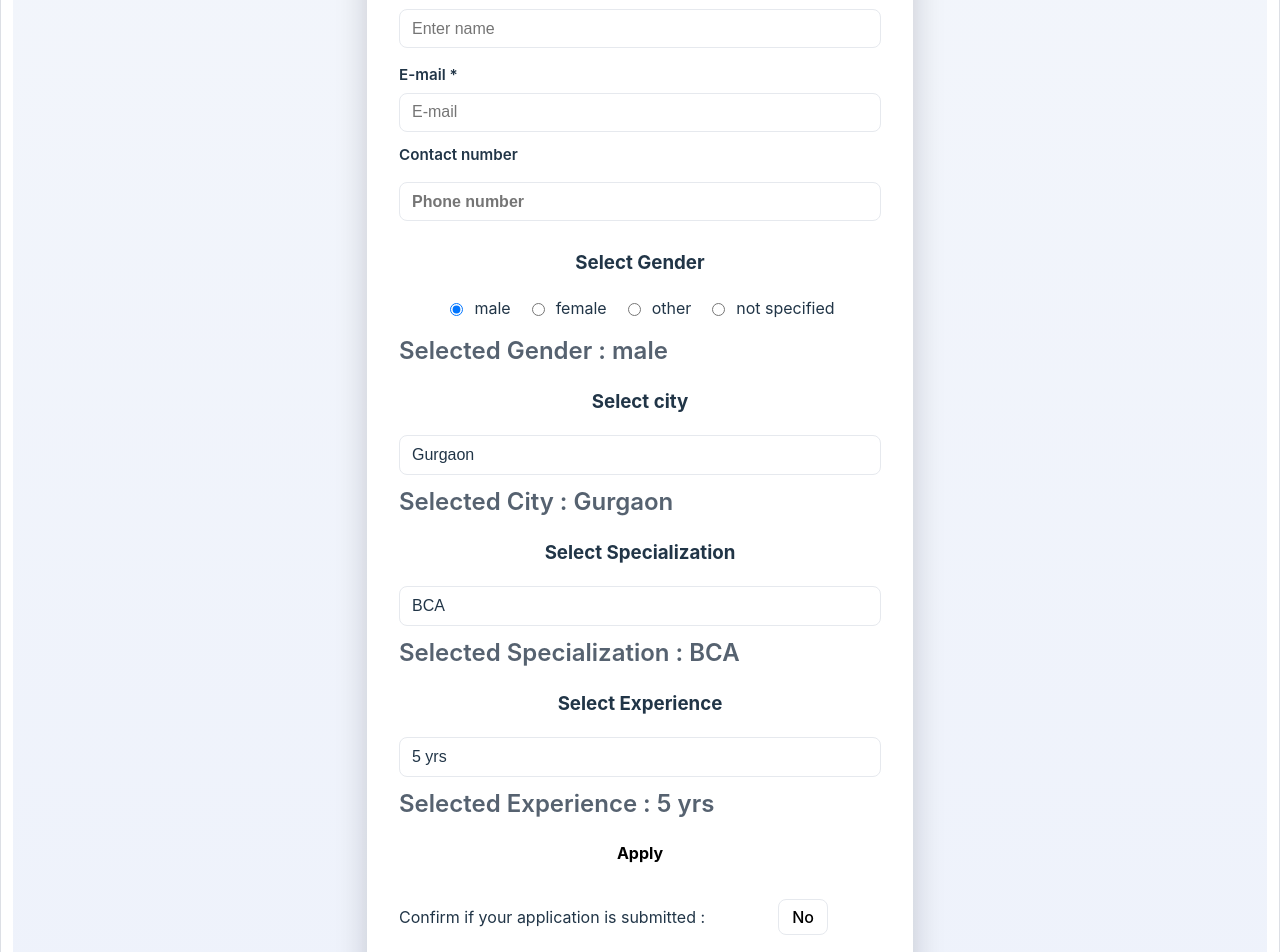
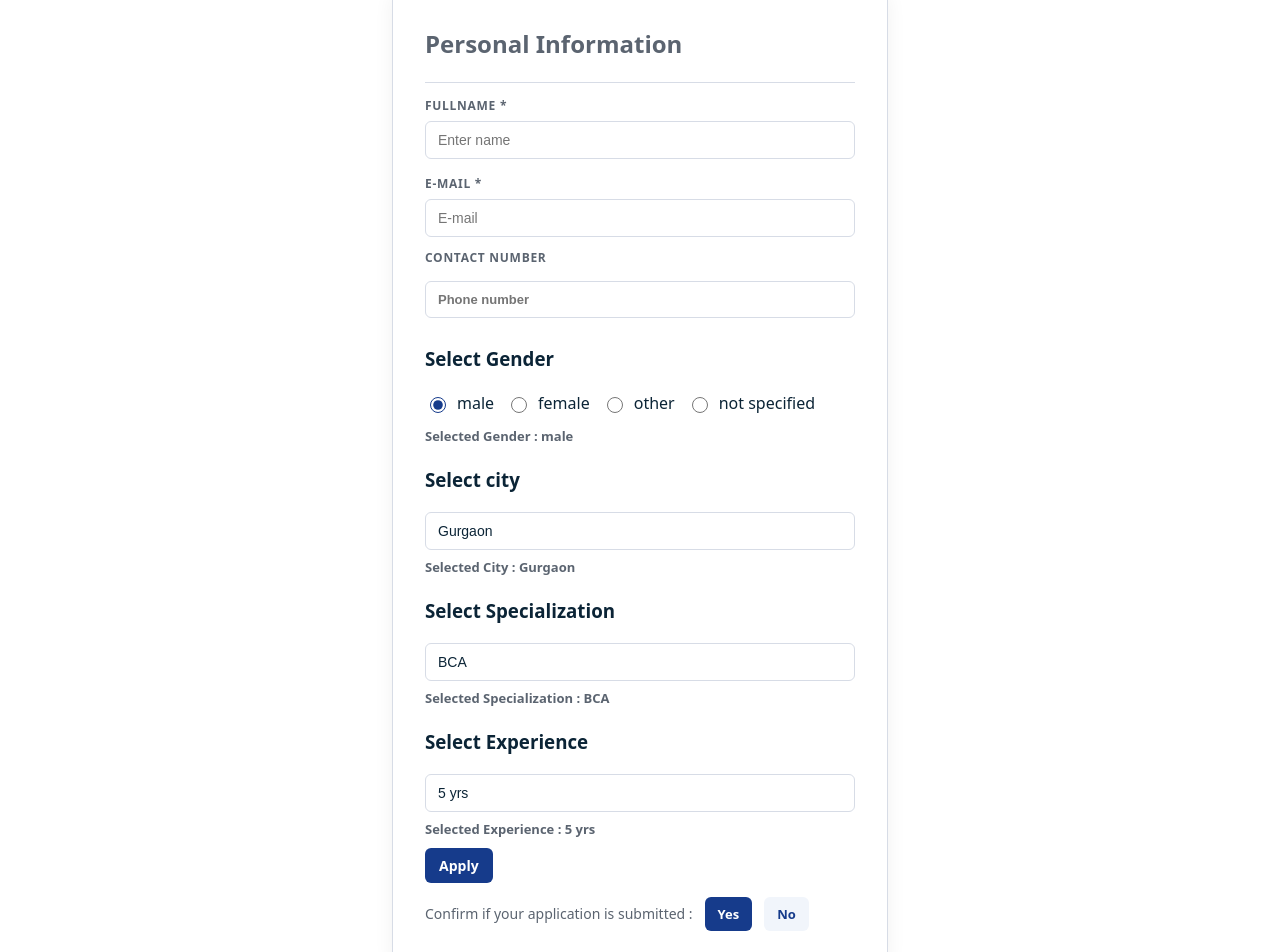
Before and after one commit to Kaushiki-Kesarwani/job-form-project, a React (Vite) app: page / in a window 1280 px wide. Shown: the part 280-1232 px from the top of the page. Built offline with nearby package versions, Linux system fonts and the light colour scheme.

Commit message:
add new css

```diff
--- a/src/App.css
+++ b/src/App.css
@@ -1,225 +1,51 @@
+
 :root{
-  --page-gradient-1: #f3f6fb;
-  --page-gradient-2: #eef2fb;
-  --card-bg: #ffffff;
-  --muted: #566270;
-  #root {
-    max-width: 1280px;
-    margin: 0 auto;
-    padding: 2rem;
-    text-align: center;
+
+  /* App-specific styles (container, form, buttons) */
+  .container{
+    background: var(--card-bg);
+    border-radius: calc(var(--radius) * 1.25);
+    padding: 28px 32px;
+    box-shadow: 0 6px 20px rgba(11,18,28,0.06);
+    border: 1px solid var(--border);
+    box-sizing: border-box;
   }
 
-  .gen {
-    display: flex;
-    gap: 4em;
-    justify-content: center;
-  }
+  h1{ margin: 0 0 6px 0; font-size:20px; color:var(--text); font-weight:700; text-align:left; }
+  h4{ margin:0 0 16px 0; color:var(--muted); font-weight:500; text-align:left; }
+  #heading{ text-align:left; margin-top:8px; color:var(--muted); }
+  .container hr{ border:0; height:1px; background:var(--border); margin:14px 0; }
 
-  .h2 {
-    margin-bottom: 5rem;
-  }
+  .user-details{ display:flex; gap:16px; flex-wrap:wrap; margin-bottom:12px; }
+  .info{ flex:1 1 220px; min-width:200px; display:flex; flex-direction:column; gap:6px; }
+  .name, .label{ text-align:left; color:var(--muted); font-weight:700; font-size:12px; text-transform:uppercase; letter-spacing:0.06em; }
+  .detail{ width:100%; box-sizing:border-box; padding:10px 12px; border-radius:var(--radius); border:1px solid var(--border); background:var(--input-bg); font-size:14px; color:var(--text); }
+  .select{ width:100%; box-sizing:border-box; padding:10px 12px; border-radius:var(--radius); border:1px solid var(--border); background:var(--input-bg); font-size:14px; color:var(--text); appearance:none; padding-right:36px; }
+  .num{ width:100%; }
 
-  .select {
-    width: 15vw;
-    height: 5vh;
-    font-size: large;
-    margin-left: auto;
-  }
+  input[type="radio"]{ accent-color: var(--accent); width:16px; height:16px; }
+  .gen{ display:flex; gap:12px; align-items:center; margin:8px 0 12px 0; }
+  .gen div{ display:flex; align-items:center; gap:8px; }
+  .h2{ margin:8px 0; color:var(--muted); font-weight:700; text-align:left; font-size:13px; }
 
-  .btn {
-    background-color: royalblue;
-  }
+  .detail:focus, .select:focus{ outline:none; box-shadow:0 0 0 4px rgba(22,59,139,0.06); border-color:var(--accent); }
 
-  .btn:focus {
-    background-color: rgb(9, 163, 9);
-  }
+  .btn{ display:inline-block; background:var(--accent); color:#fff; border:none; padding:8px 14px; border-radius:6px; cursor:pointer; font-weight:600; font-size:14px; box-shadow:none; transition:background .12s ease, transform .08s ease; }
+  .btn:hover{ background:#0f3578; transform:translateY(-1px); }
+  .btn:focus{ box-shadow:0 0 0 4px rgba(22,59,139,0.06); outline:none; }
 
-  .newbtn {
-    :root{
-      --page-gradient-1: #06b6d4;
-      --page-gradient-2: #2563eb;
-      --card-bg: #ffffff;
-      --muted: #6b7280;
-      --accent: #2563eb;
-      --accent-2: #10b981;
-      --input-bg: #f8fafc;
-      --text: #0f1724;
-      --radius: 12px;
-    }
-  }
+  .newbtn{ display:flex; gap:12px; align-items:center; margin-top:14px; flex-wrap:wrap; }
+  .newbtn p{ margin:0; color:var(--muted); font-size:14px; }
+  .newbtn button{ padding:7px 12px; border-radius:6px; cursor:pointer; border:1px solid var(--border); background:#fff; color:var(--text); font-weight:600; font-size:13px; }
+  .newbtn button:first-of-type{ background:var(--accent); color:#fff; border-color:transparent; }
+  .newbtn button:first-of-type:hover{ background:#0f3578; }
+  .newbtn button:nth-of-type(2){ background:#f1f5fb; color:var(--accent); border-color:transparent; }
+  .newbtn button:nth-of-type(2):hover{ background:#e6eefc; color:#0f3578; }
+  .newbtn button:focus{ outline:none; box-shadow:0 0 0 4px rgba(22,59,139,0.06); }
 
-    /* page layout */
-    html,body,#root{
-      height: 100%;
-      margin: 0;
-      font-family: Inter, ui-sans-serif, system-ui, -apple-system, 'Segoe UI', Roboto, 'Helvetica Neue', Arial;
-    }
 
-    body{
-      background: linear-gradient(180deg, var(--page-gradient-1) 0%, var(--page-gradient-2) 100%);
-      display: flex;
-      align-items: center;
-      justify-content: center;
-      padding: 2rem;
-    }
+  .bg{ background:var(--input-bg); }
 
-    /* card */
-    .container{
-      width: 100%;
-      max-width: 980px;
-      background: var(--card-bg);
-      border-radius: var(--radius);
-      padding: 2rem;
-      box-shadow: 0 12px 30px rgba(2,6,23,0.18);
-      box-sizing: border-box;
-    }
-
-    /* header */
-    h1{
-      margin: 0 0 0.25rem 0;
-      font-size: 1.6rem;
-      color: var(--text);
-    }
-
-    h4{
-      margin: 0 0 1.2rem 0;
-      color: var(--muted);
-      font-weight: 500;
-    }
-
-    #heading{
-      text-align: left;
-      color: var(--text);
-      margin-top: 0.6rem;
-    }
-
-    .container hr{
-      border: 0;
-      height: 1px;
-      background: #eef2f7;
-      margin: 0.6rem 0 1rem 0;
-    }
-
-    /* form layout */
-    .user-details{
-      display: flex;
-      gap: 1rem;
-      flex-wrap: wrap;
-      justify-content: flex-start;
-      margin-bottom: 0.75rem;
-    }
-
-    .info{
-      flex: 1 1 240px;
-      min-width: 200px;
-      display: flex;
-      flex-direction: column;
-      gap: 0.35rem;
-    }
-
-    .name, .label{
-      text-align: left;
-      color: var(--text);
-      font-weight: 600;
-      font-size: 0.95rem;
-    }
-
-    .detail, .select{
-      width: 100%;
-      box-sizing: border-box;
-      padding: 0.6rem 0.75rem;
-      border-radius: 8px;
-      border: 1px solid #e6e9ee;
-      background: var(--input-bg);
-      font-size: 1rem;
-      color: var(--text);
-    }
-
-    .select{ appearance: none; }
-
-    .num{ width: 100%; }
-
-    /* gender radios */
-    .gen{
-      display: flex;
-      gap: 1rem;
-      flex-wrap: wrap;
-      align-items: center;
-      margin: 0.4rem 0 0.8rem 0;
-    }
-
-    .gen div{ display:flex; align-items:center; gap:0.5rem; }
-
-    .h2{ margin: 0.6rem 0; color:var(--muted); font-weight:600; text-align:left; }
-
-    /* buttons */
-    .btn{
-      background: var(--accent);
-      color: black;
-      border:2px solid1 #173c91;
-      padding: 0.6rem 1rem;
-      border-radius: 10px;
-      cursor: pointer;
-      font-weight: 700;
-      transition: transform .12s ease, box-shadow .12s ease;
-    }
-
-    .btn:hover{ transform: translateY(-3px); box-shadow: 0 8px 24px rgba(37,99,235,0.18); }
-
-    .btn:focus{ outline: 3px solid rgba(37,99,235,0.18); outline-offset: 2px; }
-
-    .newbtn{ display:flex; gap: 10px; align-items:center; margin-top: 1rem; }
-
-    .newbtn button{ background: transparent; border: 1px solid #e6e9ee; padding: 0.45rem 0.8rem; border-radius: 8px; cursor: pointer; }
-
-    /* utility */
-    .bg{ background-color: transparent; }
-
-    /* responsive tweaks */
-    @media (max-width: 720px){
-      body{ padding: 1rem; }
-      .container{ padding: 1rem; }
-      h1{ font-size: 1.25rem; }
-      .gen{ gap: 0.5rem; }
-    }
-  padding: 6px 12px;
-  border-radius: 6px;
-  border: 1px solid #dcdfe5;
-  background: white;
-  cursor: pointer;
-  transition: 0.2s ease;
+  @media (max-width:720px){ body{ padding:12px; } #root{ padding:0 6px; } .container{ padding:18px; } h1{ font-size:18px; } .user-details{ flex-direction:column; } .select{ max-width:100%; } }
+  .select{ max-width:100%; }
 }
-
-.newbtn button:first-of-type{
-  background: var(--accent);
-  color: white;
-  border: none;
-}
-
-.newbtn button:first-of-type:hover{
-  background: #173c91;
-}
-
-.newbtn button:nth-of-type(2):hover{
-  background: #f3f6fb;
-}
-
-/* Responsive */
-@media(max-width: 600px){
-  body{
-    padding: 1rem;
-  }
-
-  .container{
-    padding: 1rem;
-  }
-
-  .user-details{
-    flex-direction: column;
-  }
-
-  select{
-    max-width: 100%;
-  }
-}
--- a/src/App.jsx
+++ b/src/App.jsx
@@ -110,7 +110,7 @@ function App() {
         <option value="Delhi">Delhi</option>
         <option value="Kolkata">Kolkata</option>
         <option value="Mumbai">Mumbai</option>
-        <option value="Chandigardh">Chandigardh</option>
+        <option value="Chandigarh">Chandigarh</option>
         <option value="Goa">Goa</option>
         <option value="Gurgaon">Gurgaon</option>
         <option value="Noida">Noida</option>
--- a/src/index.css
+++ b/src/index.css
@@ -1,61 +1,62 @@
-:root {
+:root{
+  /* design tokens (global) */
+  --page-bg: #ffffff;
+  --card-bg: #ffffff;
+  --muted: #5b6470;
+  --accent: #163b8b;
+  --accent-2: #0b6b3a;
+  --input-bg: #ffffff;
+  --text: #0b2436;
+  --border: #d7dce6;
+  --radius: 6px;
+  --container-width: 760px;
+
   font-family: system-ui, Avenir, Helvetica, Arial, sans-serif;
   line-height: 1.5;
   font-weight: 400;
-
-  color-scheme: light dark;
-  color: rgba(7, 7, 7, 0.87);
-  background-color: #4C5F6B;
-
+  color-scheme: light;
+  color: var(--text);
   font-synthesis: none;
   text-rendering: optimizeLegibility;
   -webkit-font-smoothing: antialiased;
   -moz-osx-font-smoothing: grayscale;
 }
 
-
+/* Global page layout */
+html, body {
+  height: 100%;
+  margin: 0;
+}
 
 body {
   margin: 0;
+  min-width: 320px;
+  min-height: 180vh;
   display: flex;
-  place-items: center;
-  min-width: 320px;
-  min-height: 100vh;
+  align-items: center;
+  justify-content: center;
+  background: var(--page-bg);
+  color: var(--text);
 }
 
-h1 {
-  font-size: 3.2em;
-  line-height: 1.1;
-}
+/* Global headings (light) */
+h1 { font-size: 2rem; line-height: 1.15; margin: 0; }
 
+/* Global button reset (component buttons are in App.css) */
 button {
   border-radius: 8px;
   border: 1px solid transparent;
-  padding: 0.6em 1.2em;
-  font-size: 1em;
+  padding: 0.5rem 0.9rem;
+  font-size: 1rem;
   font-weight: 500;
   font-family: inherit;
-  background-color: #1a1a1a;
+  background-color: transparent;
   cursor: pointer;
-  transition: border-color 0.25s;
+  transition: border-color 0.18s ease, background 0.12s ease;
 }
-button:hover {
-  border-color: #646cff;
-}
-button:focus,
-button:focus-visible {
-  outline: 4px auto -webkit-focus-ring-color;
-}
+button:hover { border-color: rgba(0,0,0,0.06); }
+button:focus, button:focus-visible { outline: 4px auto -webkit-focus-ring-color; }
 
 @media (prefers-color-scheme: light) {
-  :root {
-    color: #213547;
-    background-color: #ffffff;
-  }
-  a:hover {
-    color: #747bff;
-  }
-  button {
-    background-color: #f9f9f9;
-  }
+  :root { color: var(--text); background-color: #ffffff; }
 }
```
